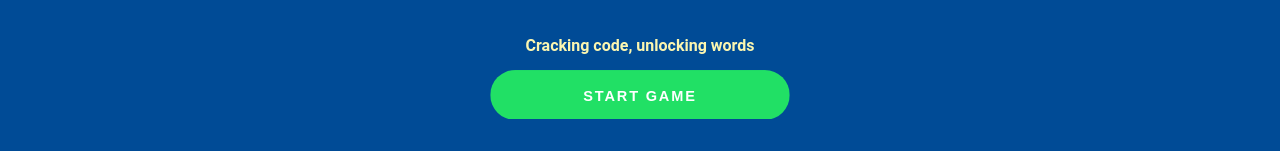
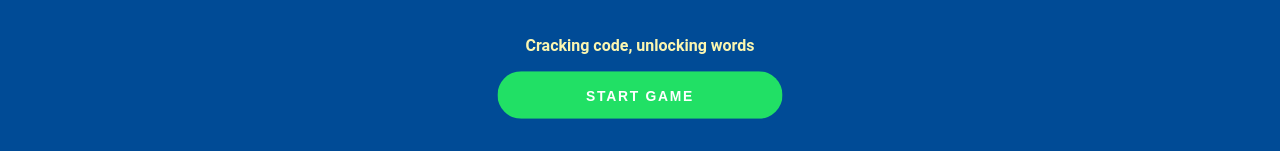
Before and after one commit to AnnaGraphic/codeknacker, a React (Vite) app: page / in a window 1280 px wide. In both pictures the pointer is over the button "START GAME". Shown: the part 646-797 px from the top of the page. Built offline with nearby package versions, Linux system fonts and the light colour scheme; a web font is replaced by a local one.

Commit message:
margin, padding and button size changed

```diff
--- a/src/components/Start/start.css
+++ b/src/components/Start/start.css
@@ -63,7 +63,7 @@
 }
 
 .start button:hover {
-  transform: scale(1.04);
+  transform: scale(0.99);
   background-color: #21e065;
 }
 
```
